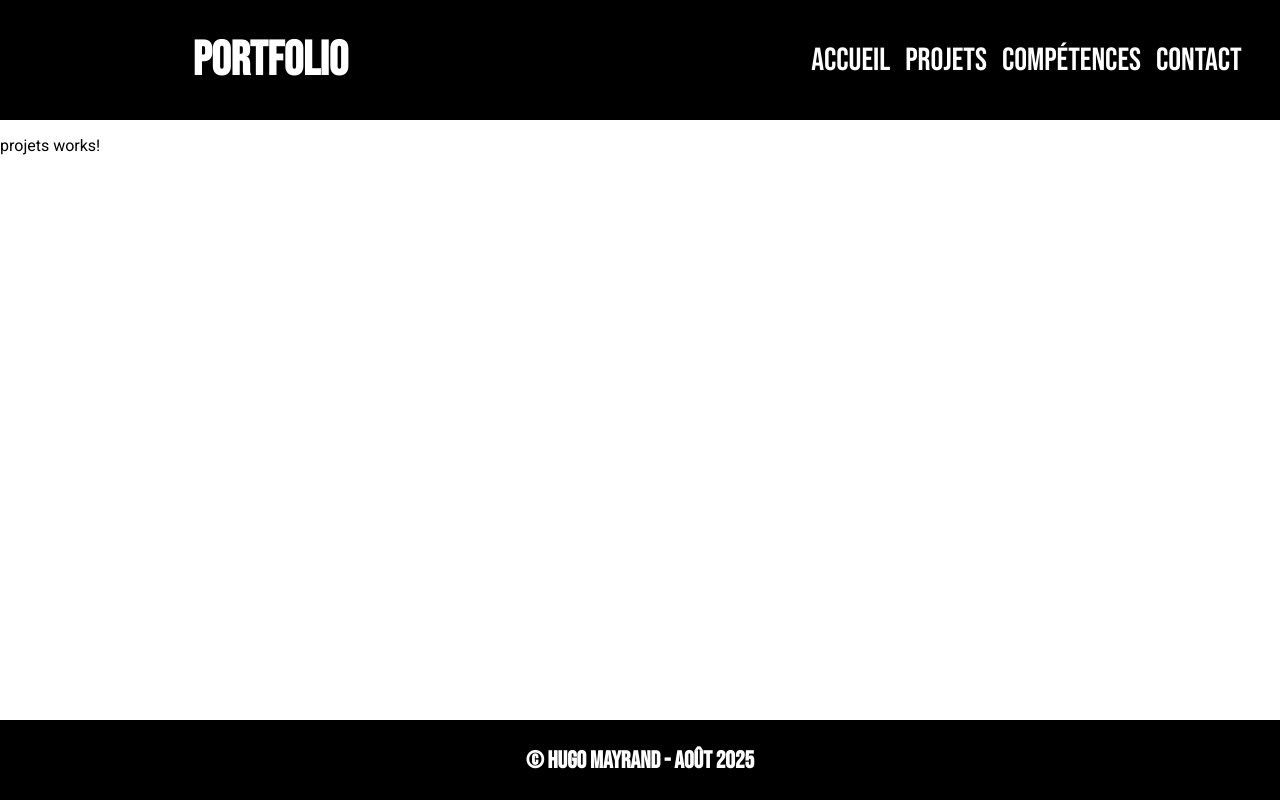
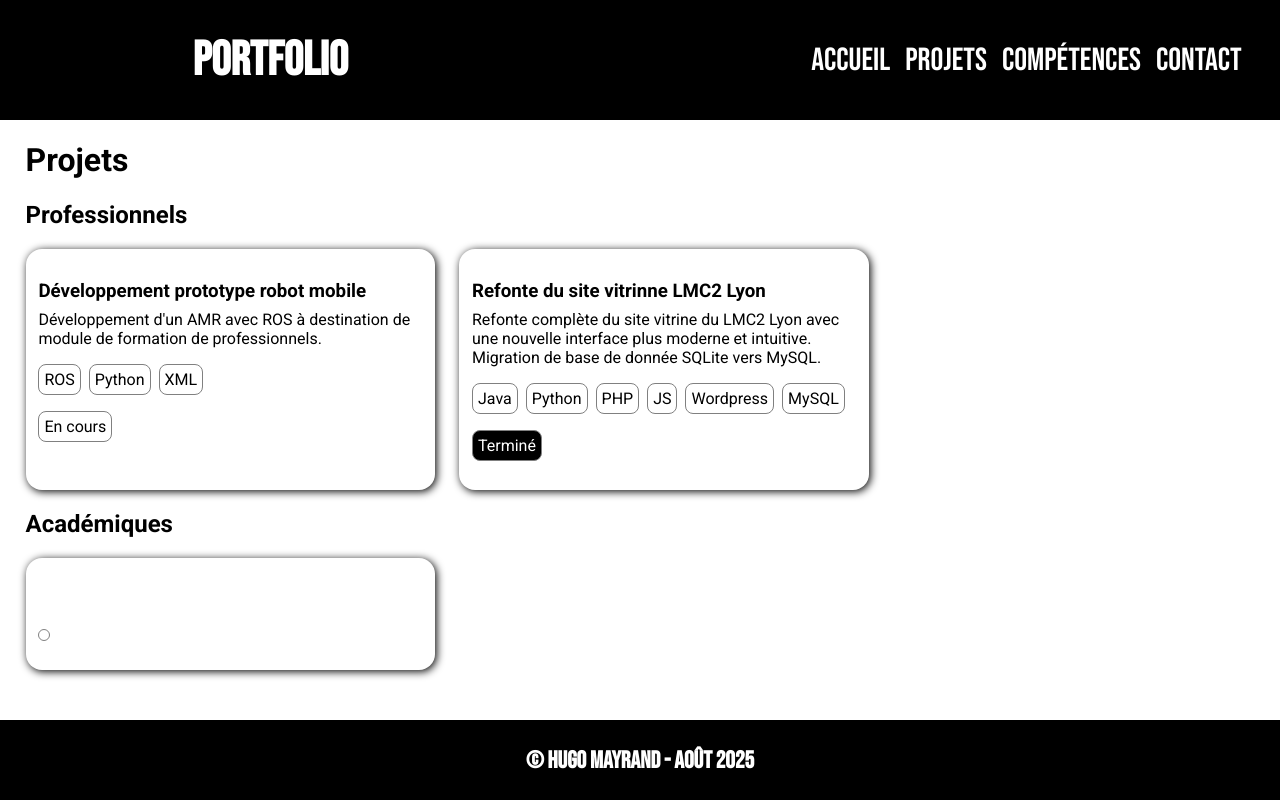
Before and after one commit to Urssaff/portfolio, an Angular app: page /projets in a window 1280 px wide. Built offline with nearby package versions, Linux system fonts and the light colour scheme.

Commit message:
projects 1st version

```diff
--- a/src/app/competences/competences.component.css
+++ b/src/app/competences/competences.component.css
@@ -0,0 +1,76 @@
+app-competences > *{
+    padding-left: 2%;
+    padding-right: 2%;
+    padding-top: 1%;
+    padding-bottom: 1%;
+}
+
+app-competences mat-tab-body{
+    border:1px solid black
+}
+
+app-competences .mat-mdc-tab{
+    font-size: 25px;
+    font-family:"Roboto";
+}
+
+app-competences .mat-mdc-tab-body-content{
+    padding-left: 2%;
+    padding-top:1%;
+    padding-right:2%;
+    padding-bottom: 1%;
+}
+
+app-competences .mat-mdc-tab-body-content h2{
+    font-size: 32px;
+}
+
+app-competences .mat-mdc-tab-body-content h3{
+    font-size: 25px;
+}
+
+app-competences .mat-mdc-tab-body-content > p{
+    margin-block-end: 0;
+}
+
+app-competences .mat-mdc-tab-body-content ul{
+    margin-block-start: 0;
+}
+
+app-competences .mdc-tab-indicator--active,app-competences .mdc-tab-indicator--active:hover{
+    background-color: #459bd5;
+    color:white;
+    border-top-left-radius: 35%;
+    border-top-right-radius: 35%;
+}
+
+app-competences .mdc-tab-indicator--active div{
+    border-top-left-radius: 35%;
+    border-top-right-radius: 35%;
+}
+
+app-competences .mat-mdc-tab.mdc-tab--active:focus .mdc-tab__text-label,app-competences .mat-mdc-tab.mdc-tab--active .mdc-tab__text-label{
+    color: white;
+}
+
+app-competences .mat-mdc-tab .mdc-tab-indicator__content--underline, app-competences .mat-mdc-tab.mdc-tab--active:hover .mdc-tab-indicator__content--underline,
+app-competences .mat-mdc-tab.mdc-tab--active:focus .mdc-tab-indicator__content--underline{
+    border-color:orange;
+}
+
+app-competences .mat-mdc-focus-indicator:hover{
+    border-top-left-radius: 35%;
+    border-top-right-radius: 35%;
+    background-color: #459bd550;
+    font-weight: bolder;
+}
+
+app-competences .mdc-tab-indicator--active:hover{
+    opacity: 80%;
+    background-color: #459bd5;
+    color:white
+}
+
+app-competences .mat-mdc-tab.mdc-tab--active:hover .mdc-tab__text-label{
+    color: white;
+}
--- a/src/app/competences/competences.component.html
+++ b/src/app/competences/competences.component.html
@@ -26,7 +26,22 @@
       <li>Intégrer des solutions dans un environnement de production</li>
     </ul>
     <h3>Projets mettant en pratique les apprentissages</h3>
-    <div class="projets"></div>
+    <div class="projets">
+      <div class="project_card">
+        <h4 class="project_title">Développement prototype robot mobile</h4>
+        <p class="project_description">Développement d'un AMR avec ROS à destination de module de formation de professionnels.</p>
+        <h5>Technologies utilisées</h5>
+        <section class="project_technologies">
+            <p>ROS</p>
+            <p>Python</p>
+            <p>XML</p>
+        </section>
+        <div class="skill_mastery">
+          <p>Maîtrise de la compétence</p>
+          <div class="stars"><i class="fa-regular fa-star"></i></div>
+        </div>
+      </div>
+    </div>
   </mat-tab>
 
 
@@ -56,7 +71,22 @@
       <li>Identifier les solutions techniques pour gérer la montée en charge des applications</li>
     </ul>
     <h3>Projets mettant en pratique les apprentissages</h3>
-    <div class="projets"></div>
+    <div class="projets">
+      <div class="project_card">
+        <h4 class="project_title">Développement prototype robot mobile</h4>
+        <p class="project_description">Développement d'un AMR avec ROS à destination de module de formation de professionnels.</p>
+        <h5>Technologies utilisées</h5>
+        <section class="project_technologies">
+            <p>ROS</p>
+            <p>Python</p>
+            <p>XML</p>
+        </section>
+        <div class="skill_mastery">
+          <p>Maîtrise de la compétence</p>
+          <div class="stars"><i class="fa-regular fa-star"></i></div>
+        </div>
+      </div>
+    </div>
   </mat-tab>
 
 
@@ -78,7 +108,9 @@
       <li>Rédiger une documentation technique (en français et en anglais)</li>
     </ul>
     <h3>Projets mettant en pratique les apprentissages</h3>
-    <div class="projets"></div>
+    <div class="projets">
+
+    </div>
   </mat-tab>
 
 
@@ -99,7 +131,9 @@
       <li>Manipuler des données hétérogènes</li>
     </ul>
     <h3>Projets mettant en pratique les apprentissages</h3>
-    <div class="projets"></div>
+    <div class="projets">
+
+    </div>
   </mat-tab>
 
 
@@ -120,7 +154,22 @@
       <li>Définir et mettre en œuvre une démarche de suivi de projet</li>
     </ul>
     <h3>Projets mettant en pratique les apprentissages</h3>
-    <div class="projets"></div>
+    <div class="projets">
+      <div class="project_card">
+        <h4 class="project_title">Développement prototype robot mobile</h4>
+        <p class="project_description">Développement d'un AMR avec ROS à destination de module de formation de professionnels.</p>
+        <h5>Technologies utilisées</h5>
+        <section class="project_technologies">
+            <p>ROS</p>
+            <p>Python</p>
+            <p>XML</p>
+        </section>
+        <div class="skill_mastery">
+          <p>Maîtrise de la compétence</p>
+          <div class="stars"><i class="fa-regular fa-star"></i></div>
+        </div>
+      </div>
+    </div>
   </mat-tab>
 
 
@@ -148,6 +197,21 @@
       <li>Guider la conduite du changement informatique au sein d’une organisation</li>
     </ul>
     <h3>Projets mettant en pratique les apprentissages</h3>
-    <div class="projets"></div>
+    <div class="projets">
+      <div class="project_card">
+        <h4 class="project_title">Développement prototype robot mobile</h4>
+        <p class="project_description">Développement d'un AMR avec ROS à destination de module de formation de professionnels.</p>
+        <h5>Technologies utilisées</h5>
+        <section class="project_technologies">
+            <p>ROS</p>
+            <p>Python</p>
+            <p>XML</p>
+        </section>
+        <div class="skill_mastery">
+          <p>Maîtrise de la compétence</p>
+          <div class="stars"><i class="fa-regular fa-star"></i></div>
+        </div>
+      </div>
+    </div>
   </mat-tab>
 </mat-tab-group>
--- a/src/app/projets/projets.component.html
+++ b/src/app/projets/projets.component.html
@@ -1 +1,36 @@
-<p>projets works!</p>
+<h1>Projets</h1>
+<h2>Professionnels</h2>
+<div id="professionnal_projects">
+    <div class="project_card">
+        <h3 class="project_title">Développement prototype robot mobile</h3>
+        <p class="project_description">Développement d'un AMR avec ROS à destination de module de formation de professionnels.</p>
+        <section class="project_technologies">
+            <p>ROS</p>
+            <p>Python</p>
+            <p>XML</p>
+        </section>
+        <p class="project_state">En cours</p>
+    </div>
+    <div class="project_card">
+        <h3 class="project_title">Refonte du site vitrinne LMC2 Lyon</h3>
+        <p class="project_description">Refonte complète du site vitrine du LMC2 Lyon avec une nouvelle interface plus moderne et intuitive. Migration de base de donnée SQLite vers MySQL.</p>
+        <section class="project_technologies">
+            <p>Java</p>
+            <p>Python</p>
+            <p>PHP</p>
+            <p>JS</p>
+            <p>Wordpress</p>
+            <p>MySQL</p>
+        </section>
+        <p class="project_state over">Terminé</p>
+    </div>
+</div>
+<h2>Académiques</h2>
+<div id="school_projects">
+    <div class="project_card">
+        <h3 class="project_title"></h3>
+        <p class="project_description"></p>
+        <section class="project_technologies"></section>
+        <p class="project_state"></p>
+    </div>
+</div>
--- a/src/styles.css
+++ b/src/styles.css
@@ -4,6 +4,7 @@
 @import './app/contact/contact.component.css';
 @import './app/header/header.component.css';
 @import './app/page-not-found/page-not-found.component.css';
+@import './app/competences/competences.component.css';
 
 body{
     height: 100%;
@@ -21,80 +22,82 @@ app-root div#content{
     min-height: 75vh;
 }
 
-app-competences > *{
+app-projets > *{
     padding-left: 2%;
     padding-right: 2%;
-    padding-top: 1%;
-    padding-bottom: 1%;
 }
 
-app-competences mat-tab-body{
-    border:1px solid black
+app-projets #professionnal_projects, app-projets #school_projects,app-competences .projets{
+    display:grid;
+    grid-template-columns: calc(100%/3) calc(100%/3) calc(100%/3);
+    column-gap: 1.5em;
 }
 
-app-competences .mat-mdc-tab{
-    font-size: 25px;
-    font-family:"Roboto";
+app-projets .project_card, app-competences .project_card{
+    display: flex;
+    flex-direction: column;
+    justify-content: left;
+    padding: 0.8em;
+    border: 0px grey solid;
+    border-radius:1em;
+    box-shadow: 0.1em 0.1em 0.5em black ;
+    transition: all 0.5s;
 }
 
-app-competences .mat-mdc-tab-body-content{
-    padding-left: 2%;
-    padding-top:1%;
-    padding-right:2%;
-    padding-bottom: 1%;
+app-projets .project_card:hover, app-competences .project_card:hover{
+    box-shadow: 0.5em 0.5em 1em black ;
+    scale:1.02;
+    transition: all 0.5s;
 }
 
-app-competences .mat-mdc-tab-body-content h2{
-    font-size: 32px;
-}
-
-app-competences .mat-mdc-tab-body-content h3{
-    font-size: 25px;
-}
-
-app-competences .mat-mdc-tab-body-content > p{
+app-projets .project_card .project_title, app-competences .project_card .project_title{
     margin-block-end: 0;
 }
 
-app-competences .mat-mdc-tab-body-content ul{
-    margin-block-start: 0;
+app-projets .project_card .project_description, app-competences .project_card .project_description{
+    margin-block-start: 0.5em;
 }
 
-app-competences .mdc-tab-indicator--active,app-competences .mdc-tab-indicator--active:hover{
-    background-color: #459bd5;
-    color:white;
-    border-top-left-radius: 35%;
-    border-top-right-radius: 35%;
+app-projets .project_card .project_technologies, app-competences .project_card .project_technologies{
+    display: flex;
+    flex-wrap: wrap;
+    row-gap: 0.2em;
+    gap:0.5em
 }
 
-app-competences .mdc-tab-indicator--active div{
-    border-top-left-radius: 35%;
-    border-top-right-radius: 35%;
+app-projets .project_card .project_technologies p, app-competences .project_card .project_technologies p{
+    border: 1px grey solid;
+    width:min-content;
+    height: min-content;
+    padding: 5px;
+    border-radius: 0.5em;
+    cursor:default;
+    margin:0
 }
 
-app-competences .mat-mdc-tab.mdc-tab--active:focus .mdc-tab__text-label,app-competences .mat-mdc-tab.mdc-tab--active .mdc-tab__text-label{
-    color: white;
+app-competences .project_card h4{
+    font-size: 1.17em;
 }
 
-app-competences .mat-mdc-tab .mdc-tab-indicator__content--underline, app-competences .mat-mdc-tab.mdc-tab--active:hover .mdc-tab-indicator__content--underline,
-app-competences .mat-mdc-tab.mdc-tab--active:focus .mdc-tab-indicator__content--underline{
-    border-color:orange;
+app-competences .project_card h5{
+    font-size: 1em;
 }
 
-app-competences .mat-mdc-focus-indicator:hover{
-    border-top-left-radius: 35%;
-    border-top-right-radius: 35%;
-    background-color: #459bd550;
+app-projets .project_card .project_technologies p:hover, app-competences .project_card .project_technologies p:hover{
     font-weight: bolder;
+    transition: all 0.5s;
 }
 
-app-competences .mdc-tab-indicator--active:hover{
-    opacity: 80%;
-    background-color: #459bd5;
-    color:white
+app-projets .project_card .project_state{
+    border: 1px grey solid;
+    width:fit-content;
+    padding: 5px;
+    cursor:default;
+    border-radius: 0.5em;
 }
 
-app-competences .mat-mdc-tab.mdc-tab--active:hover .mdc-tab__text-label{
+app-projets .project_card .over{
+    background-color: black;
     color: white;
 }
 
```
